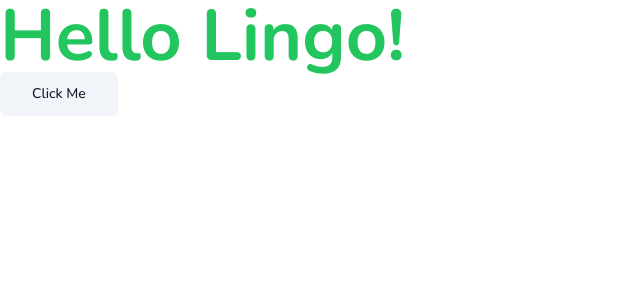
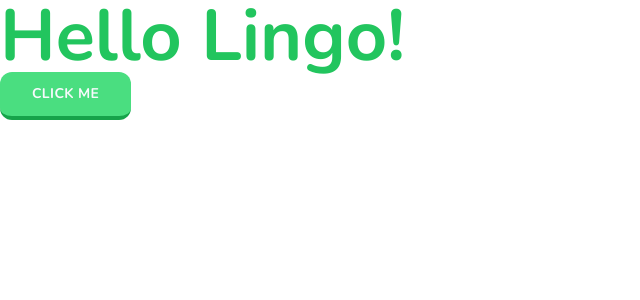
Before and after one commit to tsolutionsx/duolingo-clone, a Next.js app: page / in a window 1280 px wide. Shown: the top 300 px of the page, without its empty margins (0-640 px from the left). Built offline with nearby package versions, Linux system fonts and the light colour scheme.

Commit message:
custom button component created

```diff
--- /dev/null
+++ b/app/buttons/page.tsx
@@ -0,0 +1,28 @@
+import { Button } from "@/components/ui/button";
+import React from "react";
+
+const ButtonsPage = () => {
+  return (
+    <div className="p-4 space-y-4 flex flex-col max-w-[200px]">
+      <Button>Default</Button>
+      <Button variant="primary">Primary</Button>
+      <Button variant="primaryOutline">Primary Outline</Button>
+
+      <Button variant="secondary">Secondary</Button>
+      <Button variant="secondaryOutline">Secondary Outline</Button>
+
+      <Button variant="danger">Danger</Button>
+      <Button variant="dangerOutline">Danger Outline</Button>
+
+      <Button variant="super">Super</Button>
+      <Button variant="superOutline">Super Outline</Button>
+
+      <Button variant="ghost">Ghost</Button>
+
+      <Button variant="sidebar">Sidebar</Button>
+      <Button variant="sidebarOutline">Sidebar Outline</Button>
+    </div>
+  );
+};
+
+export default ButtonsPage;
--- a/components/ui/button.tsx
+++ b/components/ui/button.tsx
@@ -1,29 +1,51 @@
-import * as React from "react"
-import { Slot } from "@radix-ui/react-slot"
-import { cva, type VariantProps } from "class-variance-authority"
+import * as React from "react";
+import { Slot } from "@radix-ui/react-slot";
+import { cva, type VariantProps } from "class-variance-authority";
 
-import { cn } from "@/lib/utils"
+import { cn } from "@/lib/utils";
 
 const buttonVariants = cva(
-  "inline-flex items-center justify-center whitespace-nowrap rounded-md text-sm font-medium ring-offset-background transition-colors focus-visible:outline-none focus-visible:ring-2 focus-visible:ring-ring focus-visible:ring-offset-2 disabled:pointer-events-none disabled:opacity-50",
+  "inline-flex items-center justify-center whitespace-nowrap rounded-xl text-sm font-bold ring-offset-background transition-colors focus-visible:outline-none focus-visible:ring-2 focus-visible:ring-ring focus-visible:ring-offset-2 disabled:pointer-events-none disabled:opacity-50 uppercase tracking-wide",
   {
     variants: {
       variant: {
-        default: "bg-primary text-primary-foreground hover:bg-primary/90",
-        destructive:
-          "bg-destructive text-destructive-foreground hover:bg-destructive/90",
-        outline:
-          "border border-input bg-background hover:bg-accent hover:text-accent-foreground",
+        default:
+          "bg-white text-black border-slate-200 border-2 border-b-4 active:border-b-2 hover:bg-slate-100 text-slate-500",
+
+        // custom
+        primary:
+          "bg-sky-400 text-primary-foreground hover:bg-sky-400/90 border-sky-500 border-b-4 active:border-b-0",
+        primaryOutline: "bg-white text-sky-500 hover:bg-slate-100",
+
         secondary:
-          "bg-secondary text-secondary-foreground hover:bg-secondary/80",
-        ghost: "hover:bg-accent hover:text-accent-foreground",
-        link: "text-primary underline-offset-4 hover:underline",
+          "bg-green-400 text-primary-foreground hover:bg-green-500/90 border-green-600 border-b-4 active:border-b-0",
+        secondaryOutline: "bg-white text-green-500 hover:bg-slate-100",
+
+        danger:
+          "bg-rose-500 text-primary-foreground hover:bg-rose-500/90 border-rose-600 border-b-4 active:border-b-0",
+        dangerOutline: "bg-white text-rose-500 hover:bg-slate-100",
+
+        super:
+          "bg-indigo-500 text-primary-foreground hover:bg-indigo-500/90 border-indigo-600 border-b-4 active:border-b-0",
+        superOutline: "bg-white text-indigo-500 hover:bg-slate-100",
+
+        ghost:
+          "bg-transparent text-slate-500 border-transparent border-0 hover:bg-slate-100",
+
+        sidebar:
+          "bg-transparent text-slate-500 border-2 border-transparent hover:bg-slate-100 transition-none",
+
+        sidebarOutline:
+          "bg-sky-500/15 text-sky-500 border-sky-300 border-2 hover:bg-sky-500/20 transition-none",
       },
       size: {
-        default: "h-10 px-4 py-2",
-        sm: "h-9 rounded-md px-3",
-        lg: "h-11 rounded-md px-8",
+        default: "h-11 px-4 py-2",
+        sm: "h-9 px-3",
+        lg: "h-12 px-8",
         icon: "h-10 w-10",
+
+        // custom
+        rounded: "rounded-full",
       },
     },
     defaultVariants: {
@@ -31,26 +53,26 @@ const buttonVariants = cva(
       size: "default",
     },
   }
-)
+);
 
 export interface ButtonProps
   extends React.ButtonHTMLAttributes<HTMLButtonElement>,
     VariantProps<typeof buttonVariants> {
-  asChild?: boolean
+  asChild?: boolean;
 }
 
 const Button = React.forwardRef<HTMLButtonElement, ButtonProps>(
   ({ className, variant, size, asChild = false, ...props }, ref) => {
-    const Comp = asChild ? Slot : "button"
+    const Comp = asChild ? Slot : "button";
     return (
       <Comp
         className={cn(buttonVariants({ variant, size, className }))}
         ref={ref}
         {...props}
       />
-    )
+    );
   }
-)
-Button.displayName = "Button"
+);
+Button.displayName = "Button";
 
-export { Button, buttonVariants }
+export { Button, buttonVariants };
```
